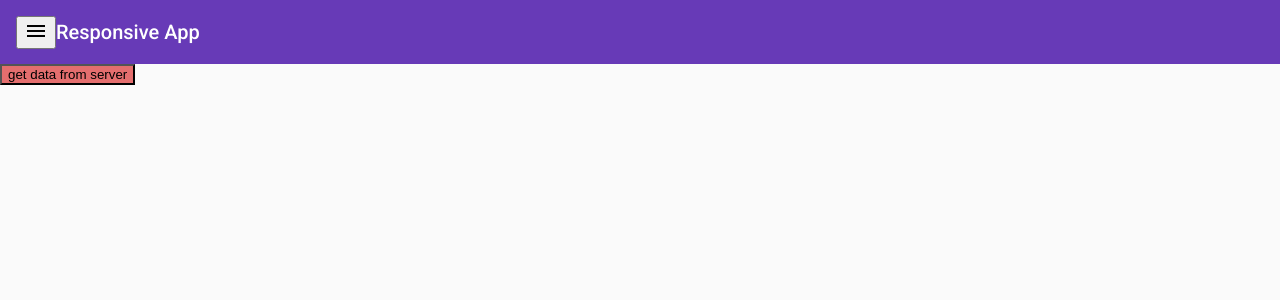
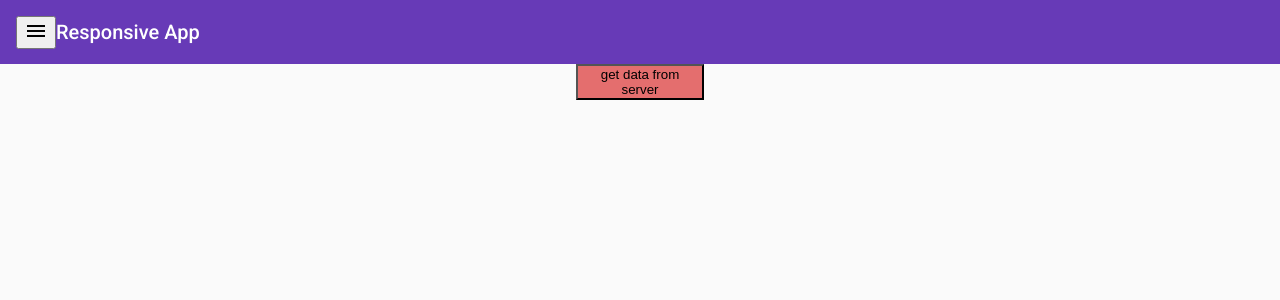
Before and after one commit to caillouc/CovBlock, an Angular app in the folder front_end/my-app/: page / in a window 1280 px wide. Shown: the top 300 px of the page. Built offline with nearby package versions, Linux system fonts and the light colour scheme.

Commit message:
added clickable links

```diff
--- a/front_end/my-app/src/app/list-news/article-box/article-box.component.css
+++ b/front_end/my-app/src/app/list-news/article-box/article-box.component.css
@@ -1,8 +1,11 @@
 
 @import '@angular/material/prebuilt-themes/deeppurple-amber.css';
 .example-card {
-max-width: 400px;
+max-width: 30%;
+margin-left: 35%;
+margin-right: 35%;
 }
+a { color: inherit; }
 .example-header-image
 {
     background-size: cover;
--- a/front_end/my-app/src/app/list-news/article-box/article-box.component.html
+++ b/front_end/my-app/src/app/list-news/article-box/article-box.component.html
@@ -1,10 +1,15 @@
 
 <mat-card  class="example-card">
   <mat-card-header>
-    <div mat-card-avatar class="example-header-image" style="background-image: url('{{img}}');"></div>
-    <mat-card-title>{{title}}</mat-card-title>
+    <!-- <div mat-card-avatar class="example-header-image" style="background-image: url('{{img}}');"></div> -->
+    <mat-card-title>
+      <a href={{link}}>
+        {{title}}
+      </a>
+    </mat-card-title>
     <mat-card-subtitle>{{source}}</mat-card-subtitle>
   </mat-card-header>
+  <img mat-card-image src={{img}}>
   <mat-card-content>
     <p>{{description}}</p>
   </mat-card-content>
--- a/front_end/my-app/src/app/list-news/list-news.component.css
+++ b/front_end/my-app/src/app/list-news/list-news.component.css
@@ -1,8 +1,8 @@
 #request
 {
     background-color: rgb(228, 110, 110);
-    left: 45%;
-    right: 45%;
+    margin-left: 45%;
+    margin-right: 45%;
 }
 
 p
@@ -14,6 +14,6 @@ p
 
 #main
 {
-    height: 1000px;
+    height: 800px;
     width: 100%;
 }
--- a/front_end/my-app/src/app/list-news/list-news.component.html
+++ b/front_end/my-app/src/app/list-news/list-news.component.html
@@ -2,7 +2,8 @@
     <button (click)="data_requested()" id="request">get data from server</button>
     <div *ngIf="data">
         <div *ngFor="let article of data.articles">
-            <app-article-box    title={{article.title}}
+            <app-article-box class="box"
+                                title={{article.title}}
                                 author={{article.author}}
                                 source={{article.source}}
                                 content={{article.content}}
```
Also changed, not shown: 1 other file (tests, documents, lock files or other folders).
